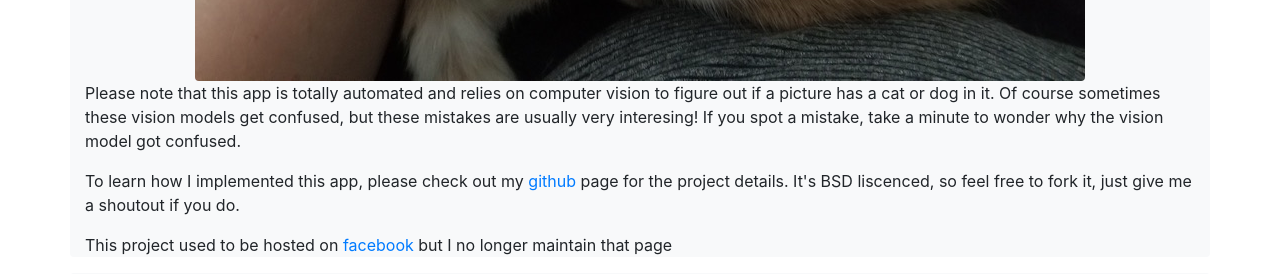
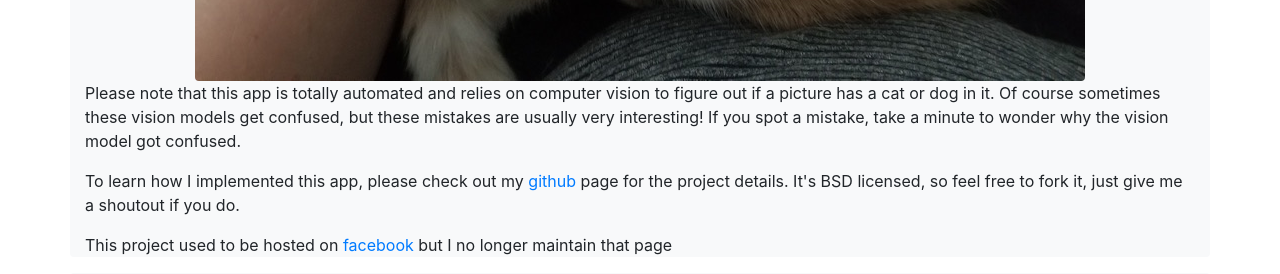
Before and after one commit to simnim/nh_website, a Flask app: page / in a window 1280 px wide. Shown: the part 1005-1279 px from the top of the page. Run offline with Flask 2, Linux system fonts and the light colour scheme; some libraries are stand-ins or nearby versions.

Commit message:
spelling

```diff
--- a/templates/index.html
+++ b/templates/index.html
@@ -11,8 +11,8 @@
         <h1><a href="/top/cat">Top Cat</a> and <a href="/top/dog">Top Dog</a></h1>
             <p>This app aims to bring a little joy to your day with cute animal pictures. All the content you'll see is taken directly from /r/aww. Credit goes to the original posters. Bookmark and check back in every few days for fresh top cats and dogs. </p>
             <a href="/top/cat"><img src="{{ url_for('static', filename='topcat_index.jpg') }}" alt="top cat" title="My Friend's cat from Austin Texas - March 2021" class="rounded mx-auto d-block mw-100"></a>
-            <p>Please note that this app is totally automated and relies on computer vision to figure out if a picture has a cat or dog in it. Of course sometimes these vision models get confused, but these mistakes are usually very interesing! If you spot a mistake, take a minute to wonder why the vision model got confused.</p>
-            <p>To learn how I implemented this app, please check out my <a href="https://github.com/simnim/top-cat">github</a> page for the project details. It's BSD liscenced, so feel free to fork it, just give me a shoutout if you do.</p>
+            <p>Please note that this app is totally automated and relies on computer vision to figure out if a picture has a cat or dog in it. Of course sometimes these vision models get confused, but these mistakes are usually very interesting! If you spot a mistake, take a minute to wonder why the vision model got confused.</p>
+            <p>To learn how I implemented this app, please check out my <a href="https://github.com/simnim/top-cat">github</a> page for the project details. It's BSD licensed, so feel free to fork it, just give me a shoutout if you do.</p>
             <p>This project used to be hosted on <a href="https://www.facebook.com/top.felis.catus/">facebook</a> but I no longer maintain that page</p>
         </div>
         <div class="container bg-light rounded pt-3">
```
